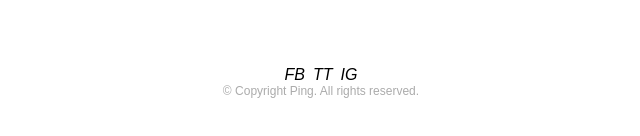
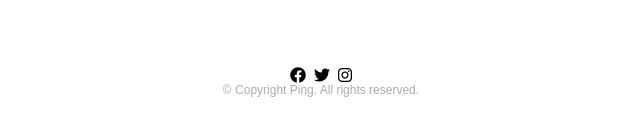
Before and after one commit to CarlosPadrao/ping-coming-soon, a plain HTML site: page index.html in a window 1280 px wide. Shown: the part 640-776 px from the top of the page, 319-959 px from the left. Drawn offline with Linux system fonts and the light colour scheme.

Commit message:
FAB itens

```diff
--- a/index.html
+++ b/index.html
@@ -6,6 +6,7 @@
 
   <link rel="icon" type="image/png" sizes="32x32" href="./images/favicon-32x32.png">
   <link rel="stylesheet" href="./css/css.css">
+  <link rel="stylesheet" href="https://cdnjs.cloudflare.com/ajax/libs/font-awesome/6.2.0/css/all.min.css" integrity="sha512-xh6O/CkQoPOWDdYTDqeRdPCVd1SpvCA9XXcUnZS2FmJNp1coAFzvtCN9BmamE+4aHK8yyUHUSCcJHgXloTyT2A==" crossorigin="anonymous" referrerpolicy="no-referrer" />
 
   <title>Frontend Mentor | Ping coming soon page</title>
 </head>
@@ -41,9 +42,9 @@
 
       <div class="socials">
         <div class="icons">
-          <i class="facebook">FB</i>
-          <i class="twitter">TT</i>
-          <i class="instagram">IG</i>
+          <i class="facebook fab fa-facebook"></i>
+          <i class="twitter fab fa-twitter"></i>
+          <i class="instagram fab fa-instagram"></i>
         </div>
       </div>
 
```
